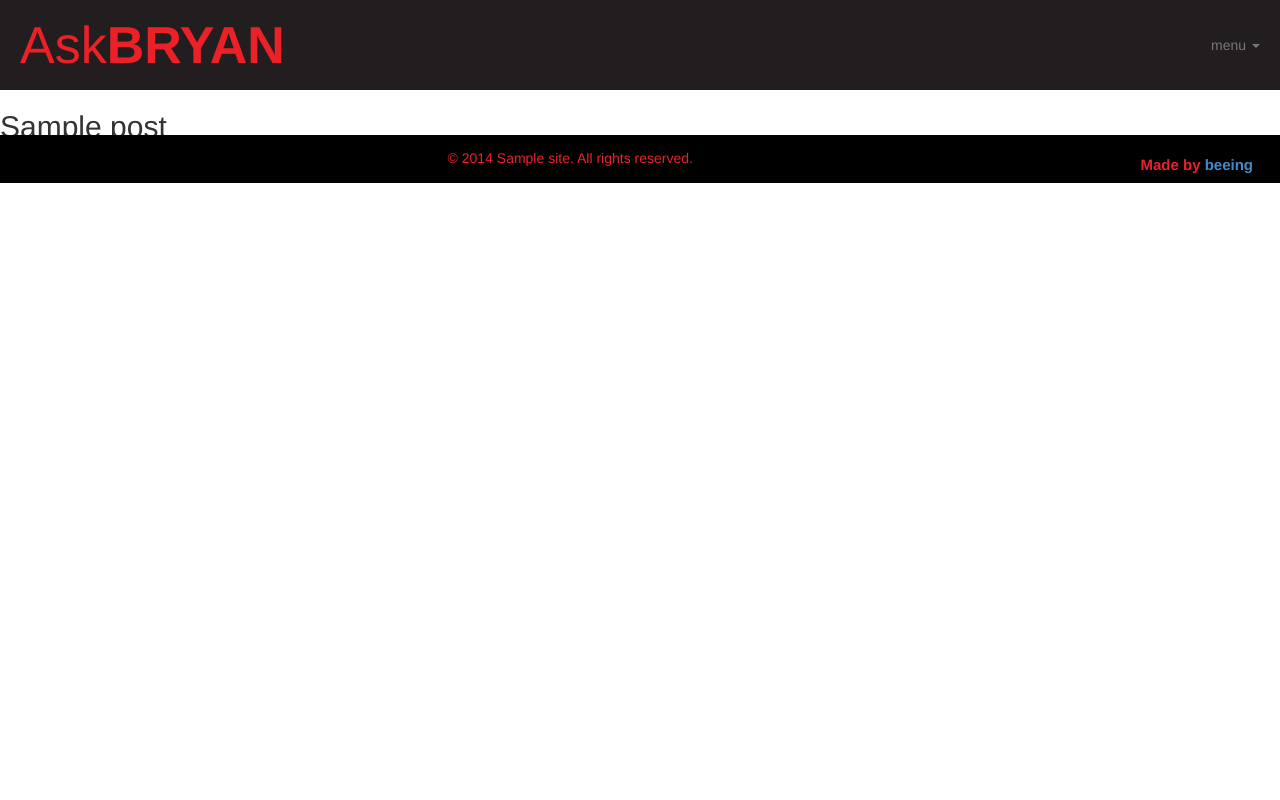
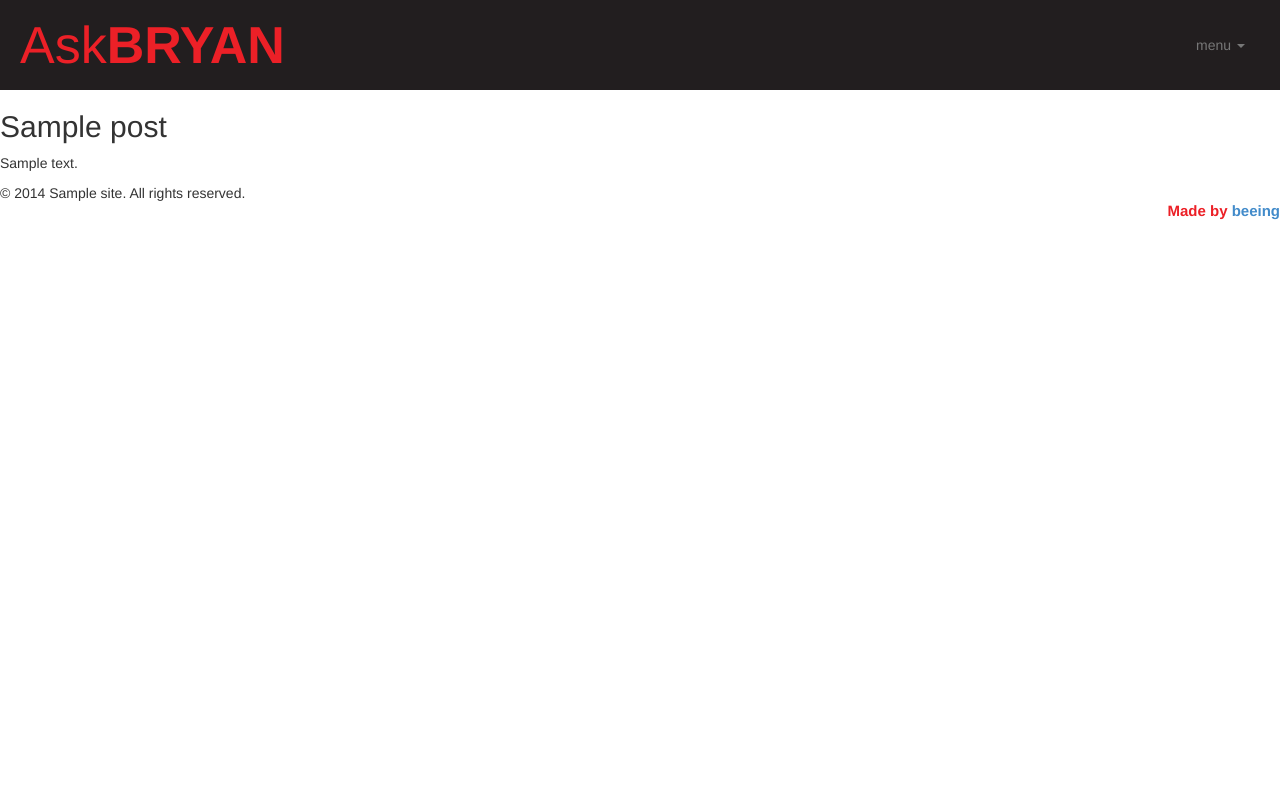
Before and after one commit to tazemebro/wordpress-enviroment, a WordPress theme: template themes/askbryan/page.php in a window 1280 px wide. Run offline with PHP 8.4 and a stand-in for WordPress, Linux system fonts and the light colour scheme; the site name, menu and one post (Sample post) are stand-ins, and other content is empty.

Commit message:
askbryan
askbryan

```diff
--- a/themes/askbryan/functions.php
+++ b/themes/askbryan/functions.php
@@ -73,8 +73,8 @@
 	    wp_enqueue_style( 'style' );
 
 	    /*JavaScript*/
-	    wp_register_style( 'site.js', get_stylesheet_directory_uri().'/js/site.js', '', '', 'all' );
-	    wp_enqueue_style( 'site.js' );
+	    wp_register_style( 'bootstrap.min.js', get_stylesheet_directory_uri().'/js/bootstrap.min.js', '', '', 'all' );
+	    wp_enqueue_style( 'bootstrap.min.js' );
 
 	}
 
--- a/themes/askbryan/parts/shared/footer.php
+++ b/themes/askbryan/parts/shared/footer.php
@@ -1,5 +1,5 @@
 
-	<footer style="text-align: center; background-color: black; color: #ec2027; padding-bottom: 15px; margin-top: -48px; margin-right: -15px; padding-top: 13px;">
+	<footer class="all_rights">
 		&copy; <?php echo date("Y"); ?> <?php bloginfo( 'name' ); ?>. All rights reserved.
-		<h1 style="margin-top: 9px; margin-right: 42px;" class="made_by">Made by <a href="http://www.beeing.us">beeing</a></h1>
+		<h1 class="made_by">Made by <a href="http://www.beeing.us">beeing</a></h1>
 	</footer>
--- a/themes/askbryan/parts/shared/header.php
+++ b/themes/askbryan/parts/shared/header.php
@@ -1,5 +1,5 @@
 <header>
-<nav class="navbar navbar-default" role="navigation" style="margin-right: -15px;">
+<nav class="navbar navbar-default" role="navigation" class="navigation">
   <div class="container-fluid">
     <!-- Brand and toggle get grouped for better mobile display -->
     <div class="navbar-header">
--- a/themes/askbryan/style.css
+++ b/themes/askbryan/style.css
@@ -24,15 +24,6 @@ CONTENTS:
 
 @import "reset.css";
 @import "bootstrap.min.css";
-
-html,body
-{
-    width: 100%;
-    height: 100%;
-    margin: 0px;
-    padding: 0px;
-    overflow-x: hidden;
-}
 
 div,
 article,
@@ -113,7 +104,7 @@ a.navbar-brand{
 05 Body ------------------------------------------------------------
 ---------------------------------------------------------------------------------------------------------- */
 .hero {
-	background: url('css/images/homescreen_background_image.jpg') no-repeat top center;
+	background: url('images/homescreen_background_image.jpg') no-repeat top center;
 	background-size: cover;
 	padding:75px 45px 50px 45px;
 	margin-top: -20px;
@@ -161,6 +152,7 @@ a.navbar-brand{
 
 .blog {
 	background-color: white;
+	padding-top: 0px;
 }
 
 .blog a {
```
Also changed, not shown: themes/askbryan/index.php (+6 -6 lines).
